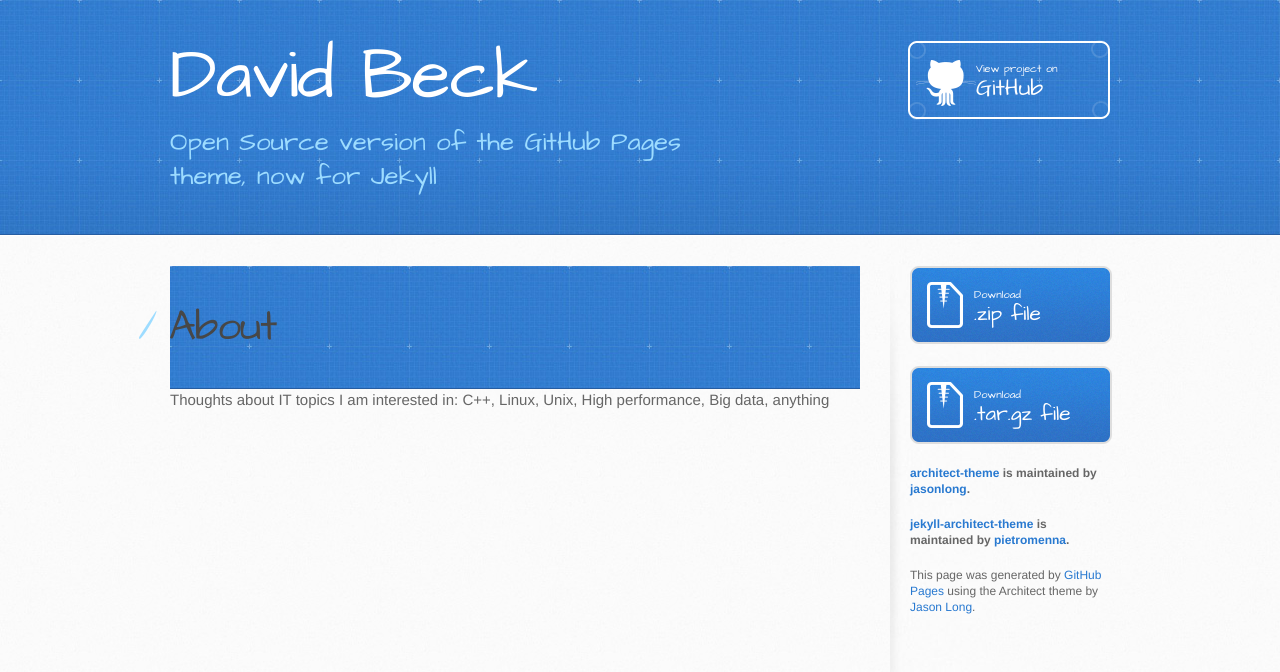
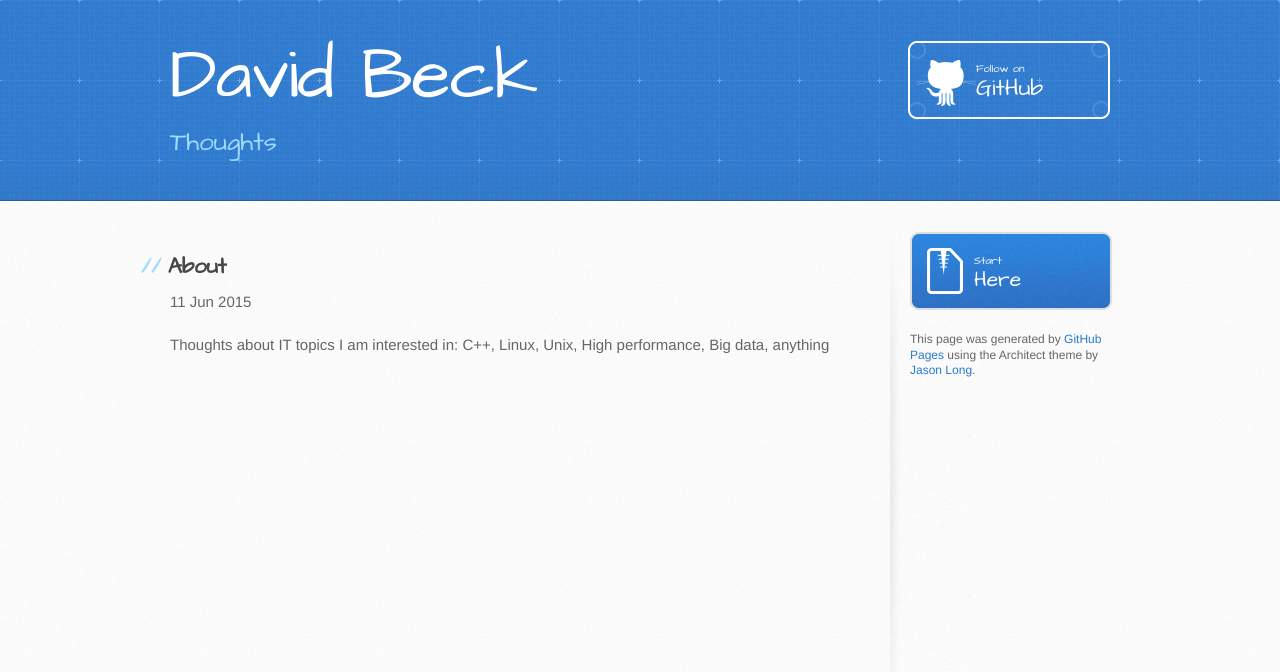
Before and after one commit to dbeck/dbeck.github.io, a Jekyll site: the page built from _posts/2015-06-11-about.markdown, in a window 1280 px wide. Shown: the top 672 px of the page. Built offline with Jekyll 4.4.1, drawn with Linux system fonts in a browser that asks for light colours; Markdown is read by kramdown in place of the engine named in the settings.

Commit message:
revamping

```diff
--- a/_layouts/default.html
+++ b/_layouts/default.html
@@ -20,8 +20,8 @@
     <header>
       <div class="inner">
         <h1> {{ site.name }} </h1>
-        <h2>Open Source version of the GitHub Pages theme, now for Jekyll</h2>
-        <a href="https://github.com/pietromenna/jekyll-architect-theme" class="button"><small>View project on</small> GitHub</a>
+        <h2>Thoughts</h2>
+        <a href="https://github.com/dbeck" class="button"><small>Follow on</small> GitHub</a>
       </div>
     </header>
 
@@ -34,18 +34,10 @@
         </section>
 
         <aside id="sidebar">
-          <a href="https://github.com/pietromenna/jekyll-architect-theme/archive/master.zip" class="button">
-            <small>Download</small>
-            .zip file
+          <a href="/" class="button">
+            <small>Start</small>
+            Here
           </a>
-          <a href="https://github.com/pietromenna/jekyll-architect-theme/archive/master.tar.gz" class="button">
-            <small>Download</small>
-            .tar.gz file
-          </a>
-
-          <p class="repo-owner"><a href="https://github.com/jasonlong/architect-theme">architect-theme</a> is maintained by <a href="https://github.com/jasonlong">jasonlong</a>.</p>
-
-          <p class="repo-owner"><a href="https://github.com/pietromenna/jekyll-architect-theme">jekyll-architect-theme</a> is maintained by <a href="https://github.com/pietromenna">pietromenna</a>.</p>
 
           <p>This page was generated by <a href="https://pages.github.com">GitHub Pages</a> using the Architect theme by <a href="https://twitter.com/jasonlong">Jason Long</a>.</p>
         </aside>
--- a/about.md
+++ b/_posts/2015-06-11-about.markdown
@@ -1,5 +1,5 @@
 ---
-layout: page
+layout: post
 title: About
 permalink: /about/
 ---
```
